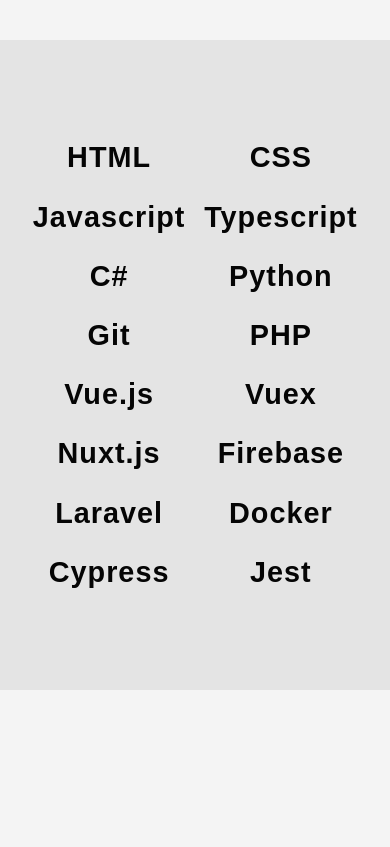
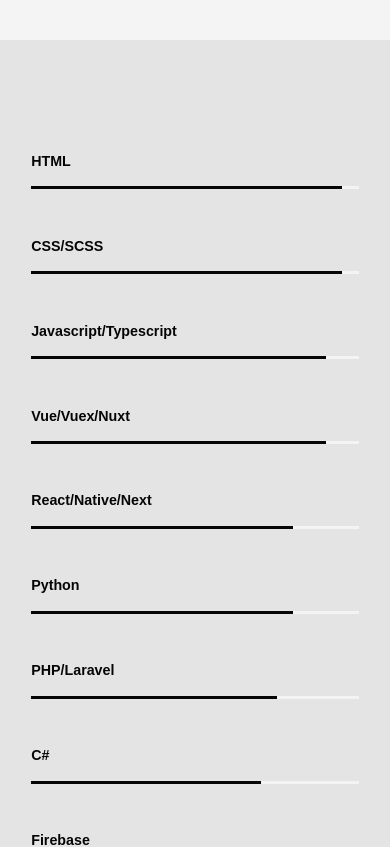
Before and after one commit to MikeyJL/mikey-lau, a Nuxt app: page / in a window 390 px wide. Shown: the part 2340-3187 px from the top of the page. Built offline with nearby package versions, Linux system fonts and the light colour scheme; what vue-highlightjs, vue-inline-svg would draw is missing.

Commit message:
Updated content and added skill levels

```diff
--- a/pages/index.vue
+++ b/pages/index.vue
@@ -54,11 +54,21 @@ hr {
 #techstack {
   background-color: var(--faded-element);
   padding: 6rem 8vw 6rem var(--left-content-padding);
-}
-.techstack__content {
-  display: grid;
-  grid-template-columns: repeat(3, 1fr);
-  grid-gap: 1rem;
+
+  .techstack__content {
+    display: grid;
+    grid-template-columns: repeat(3, 1fr);
+    grid-gap: 2rem;
+    .wrapper--level {
+      background-color: var(--background);
+      width: 100%;
+      height: 3px;
+      .level {
+        background-color: var(--accent);
+        height: 100%;
+      }
+    }
+  }
 }
 
 /* Projects */
@@ -123,18 +133,17 @@ hr {
     }
   }
 
-  .techstack__content {
-    grid-template-columns: repeat(2, 1fr);
-
-    p {
-      text-align: center;
-      font-size: 2rem;
+  #techstack {
+    .techstack__content {
+      grid-template-columns: repeat(2, 1fr);
     }
   }
 }
 @media (max-width: 576px) {
-  .techstack__content p {
-    font-size: 1.8rem;
+  #techstack {
+    .techstack__content {
+      grid-template-columns: 1fr;
+    }
   }
 }
 </style>
@@ -199,11 +208,14 @@ hr {
           v-for="(item, itemIndex) in techStack"
           :key="`techstack_${itemIndex}`"
         >
-          <p class="text--large no-margin">
+          <p>
             <b>
-              {{ item }}
+              {{ item.lang }}
             </b>
           </p>
+          <div class="wrapper--level">
+            <div :style="{width: `${item.level}%`}" class="level" />
+          </div>
         </div>
       </div>
     </div>
@@ -255,6 +267,14 @@ hr {
           </div>
         </div>
       </div>
+      <a
+        href="https://github.com/MikeyJL"
+        target="_blank"
+        rel="nonreferrer"
+        class="text--small"
+      >
+        More projects on GitHub
+      </a>
     </div>
   </div>
 </template>
@@ -274,7 +294,52 @@ export default Vue.extend({
         { svg: 'linkedin', link: 'https://www.linkedin.com/in/mikey-lau' },
         { svg: 'indeed', link: 'https://my.indeed.com/p/xjp92s2' }
       ],
-      techStack: ['HTML', 'CSS', 'Javascript', 'Typescript', 'C#', 'Python', 'Git', 'PHP', 'Vue.js', 'Vuex', 'Nuxt.js', 'Firebase', 'Laravel', 'Docker', 'Cypress', 'Jest'],
+      techStack: [
+        {
+          lang: 'HTML',
+          level: 95
+        },
+        {
+          lang: 'CSS/SCSS',
+          level: 95
+        },
+        {
+          lang: 'Javascript/Typescript',
+          level: 90
+        },
+        {
+          lang: 'Vue/Vuex/Nuxt',
+          level: 90
+        },
+        {
+          lang: 'React/Native/Next',
+          level: 80
+        },
+        {
+          lang: 'Python',
+          level: 80
+        },
+        {
+          lang: 'PHP/Laravel',
+          level: 75
+        },
+        {
+          lang: 'C#',
+          level: 70
+        },
+        {
+          lang: 'Firebase',
+          level: 70
+        },
+        {
+          lang: 'Cypress/Jest',
+          level: 80
+        },
+        {
+          lang: 'Git/Docker',
+          level: 80
+        }
+      ],
       projects: [
         {
           developed: true,
@@ -321,24 +386,6 @@ export default Vue.extend({
           skills: 'HTML, CSS, Javascript, Vue.js, Nuxt.js',
           links: [
             { site: 'Example', internalLink: true, url: '/projects/space-satellites' }
-          ]
-        },
-        {
-          developed: false,
-          title: 'Foodie social media',
-          desc: 'In this project, I\'ve explored the Swift programming language to create a social media platform for foodies. I\'ve integrated Firebase Auth and its Realtime Database using CocoaPod to serve as a user management system.',
-          skills: 'Swift, Firebase',
-          links: [
-            { site: 'IOS example', internalLink: true, url: '/projects/foodie-mobile' }
-          ]
-        },
-        {
-          developed: true,
-          title: 'JKPT',
-          desc: 'A client wanted a website for his personal training business. I was responsible for the entire branding, design, and the implementation of the website.',
-          skills: 'HTML, CSS, Javascript, Vue.js, Nuxt.js',
-          links: [
-            { site: 'Website', internalLink: false, url: 'https://jkpt.netlify.app/' }
           ]
         }
       ],
```
